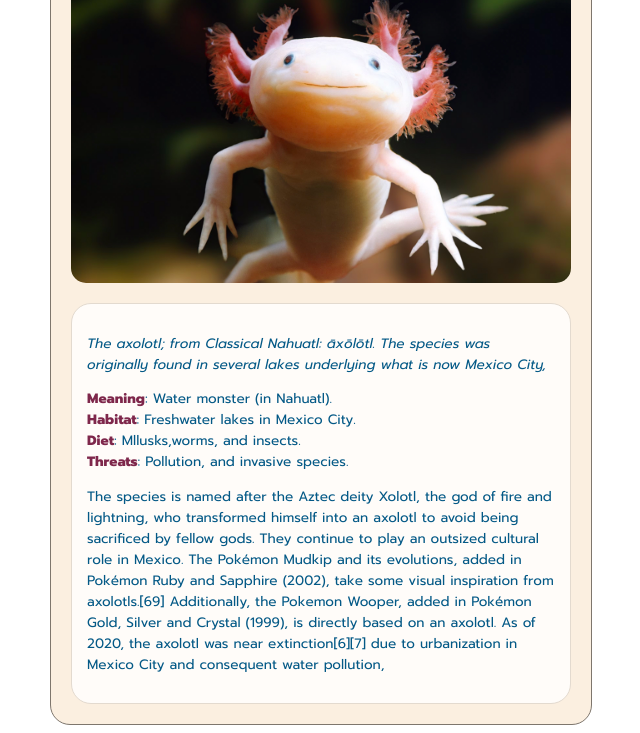
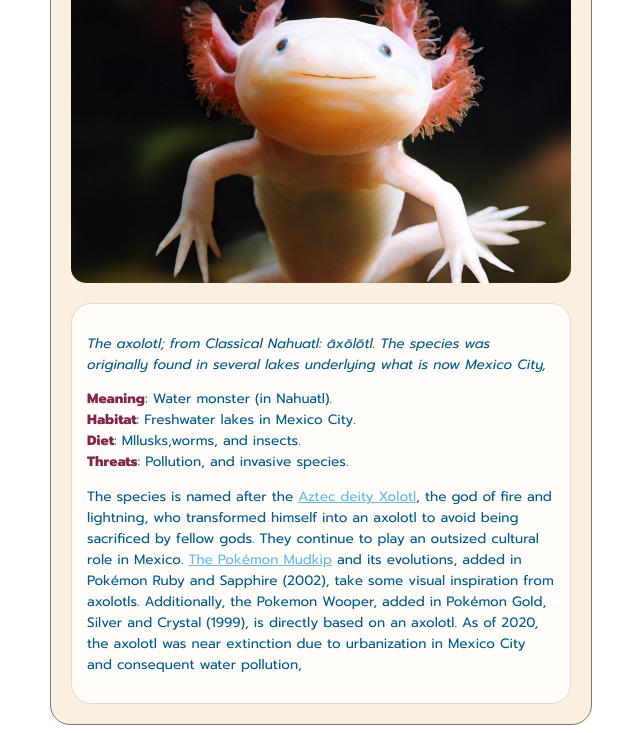
Before and after one commit to iochoa15/Udacity---Front-End-Web-Design, a plain HTML site: page 01_animal-trading-cards-master/card.html in a window 1280 px wide. Shown: the part 118-851 px from the top of the page, without its empty margins (319-959 px from the left). Drawn offline with Linux system fonts and the light colour scheme.

Commit message:
Project 1 - Update (hover and links)

```diff
--- a/01_animal-trading-cards-master/card.html
+++ b/01_animal-trading-cards-master/card.html
@@ -34,12 +34,12 @@
 				<li><span>Threats</span>: Pollution, and invasive species. </li>
 			</ul>
 			<!-- your favorite animal's description goes here -->
-			<p>The species is named after the Aztec deity Xolotl, the god of fire and lightning, who transformed himself
+			<p>The species is named after the <a href="https://en.wikipedia.org/wiki/Xolotl">Aztec deity Xolotl</a>, the god of fire and lightning, who transformed himself
 				into an axolotl to avoid being sacrificed by fellow gods. They continue to play an outsized cultural
-				role in Mexico. The Pokémon Mudkip and its evolutions, added in Pokémon Ruby and Sapphire (2002), take
-				some visual inspiration from axolotls.[69] Additionally, the Pokemon Wooper, added in Pokémon Gold,
+				role in Mexico. <a href="https://www.pokemon.com/us/pokedex/mudkip"">The Pokémon Mudkip</a> and its evolutions, added in Pokémon Ruby and Sapphire (2002), take
+				some visual inspiration from axolotls. Additionally, the Pokemon Wooper, added in Pokémon Gold,
 				Silver and Crystal (1999), is directly based on an axolotl.
-				As of 2020, the axolotl was near extinction[6][7] due to urbanization in Mexico City and consequent
+				As of 2020, the axolotl was near extinction due to urbanization in Mexico City and consequent
 				water pollution,
 		</div>
 	</div>
--- a/01_animal-trading-cards-master/styles.css
+++ b/01_animal-trading-cards-master/styles.css
@@ -20,6 +20,15 @@ body {
     font: .85em Prompt, sans-serif;
 }
 
+a{
+    color: #6bb7df;
+    text-decoration: underline;
+}
+
+a:hover{
+    color: #7e274b;
+}
+
 h1 {
     color: #7e274b;
     font: bold 4em Prompt, sans-serif;
@@ -38,6 +47,15 @@ h1 {
 
 .image img {
     width: 100%;
+    -webkit-transform: scale(1.2);
+	transform: scale(1.2);
+	-webkit-transition: .3s ease-in-out;
+	transition: .3s ease-in-out;
+}
+
+.image:hover img {
+    -webkit-transform: scale(1);
+	transform: scale(1);
 }
 
 .description {
```
